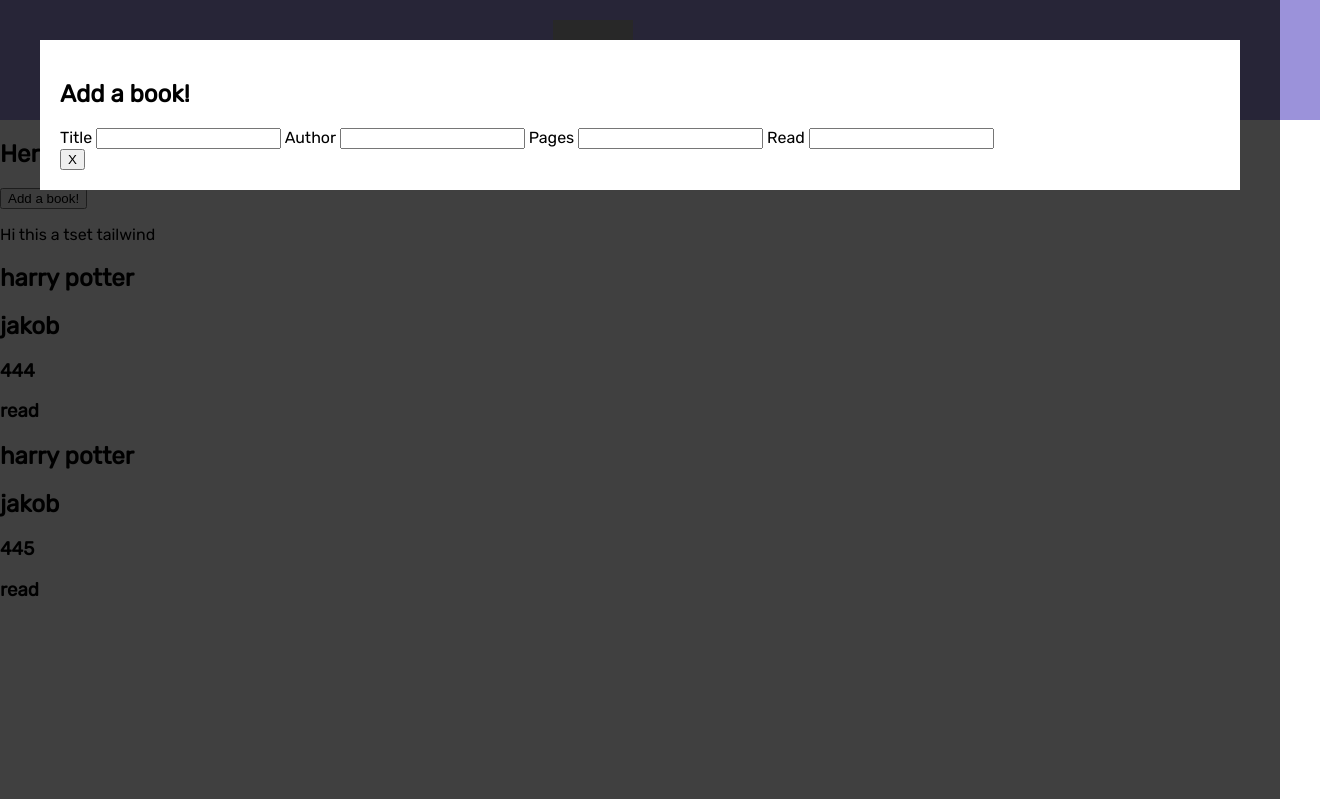
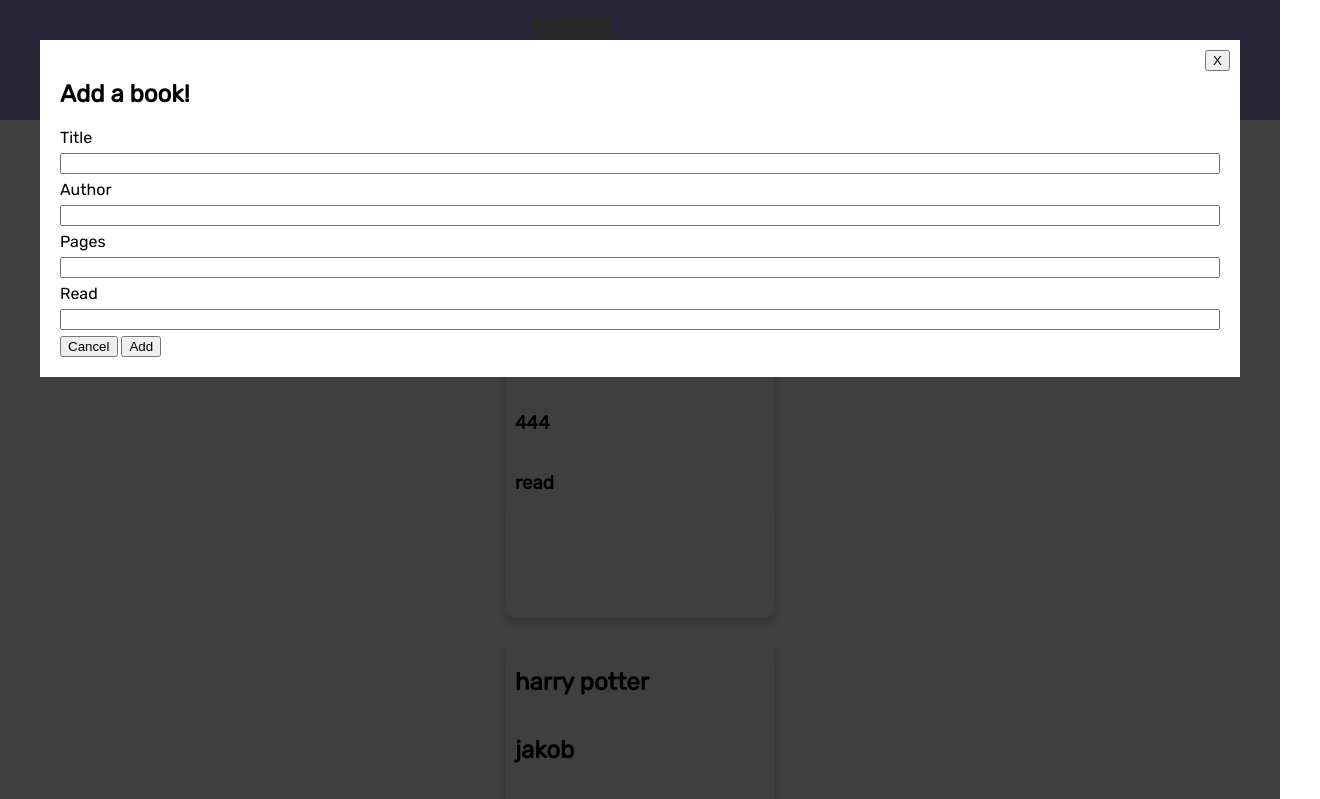
Before and after one commit to shavinski/odinLibrary, a plain HTML site: page index.html in a window 1280 px wide. Both pictures are taken after a click on the button "Add a book!". Shown: the top 799 px of the page, 1320 px wide, since content can reach past the window. Drawn offline with Linux system fonts and the light colour scheme; grey boxes are pictures that could not be loaded; a web font is replaced by a local one.

Commit message:
Refactor all files
Get rid of tailwind styling
Redo the CSS styling, vanilla only

```diff
--- a/index.html
+++ b/index.html
@@ -18,26 +18,30 @@
         </nav>
     </header>
 
-    <section class="flex flex-col justify-center items-center">
-        <h2 class="text-2xl mt-5">Here is your current library!</h2>
-        <button data-modal="modal-one" id="add-book" class="bg-gray-300 w-28 h-10 m-4 rounded-full">Add a book!</button>
-
-        <p class="text-2xl ">Hi this a tset tailwind</p>
+    <section class="main">
+        <h2>Here is your current library!</h2>
+        <button data-modal="modal-one" id="add-book">Add a book!</button>
 
         <div id="modal-form" class="jw-modal">
             <div class="jw-modal-body">
-                <h2 class="text-2xl">Add a book!</h2>
-                <form action="/" class="book-form flex flex-col">
+                <div class="exit-button">
+                    <button id="close-form">X</button>
+                </div>
+                <h2>Add a book!</h2>
+                <form action="/" class="book-form">
                     <label for="title">Title</label>
-                    <input type="text" class="block mb-2 text-sm font-medium text-gray-900 dark:text-white">
+                    <input type="text">
                     <label for="author">Author</label>
                     <input type="text">
                     <label for="pages">Pages</label>
                     <input type="text">
                     <label for="read">Read</label>
                     <input type="text">
+                    <div class="buttons-container">
+                        <button>Cancel</button>
+                        <button>Add</button>
+                    </div>
                 </form>
-                <button id="close-form">X</button>
             </div>
         </div>
 
--- a/script.js
+++ b/script.js
@@ -43,7 +43,7 @@ function displayBooks() {
 
     for (let i = 0; i < userLibrary.length; i++) {
         const bookCard = document.createElement('div');
-        bookCard.className = "book-card flex flex-col justify-center items-center rounded-lg mt-5 bg-green-200 w-80 h-44";
+        bookCard.className = "book-card";
 
         const bookTitle = document.createElement('h2');
         bookTitle.textContent = userLibrary[i].title;
--- a/style.css
+++ b/style.css
@@ -6,18 +6,17 @@ body {
     padding: 0;
 }
 
-/* Header/Nav STYLES
+/* HEADER/NAV STYLES
 -------------------------------*/
 header {
     background-color: rgb(155, 146, 218);
-    width: 100vw;
-    padding: 20px;
 }
 
 nav>div {
     display: flex;
     justify-content: center;
     align-items: center;
+    height: 15vh;
 }
 
 nav>div>img {
@@ -25,6 +24,63 @@ nav>div>img {
     height: 80px;
 }
 
+/* MAIN BODY STYLES
+-------------------------------*/
+.main {
+    display: flex;
+    flex-direction: column;
+    justify-content: center;
+    align-items: center;
+    /* padding: 20px; */
+}
+
+#add-book {
+    font-weight: 900;
+    border: 2px;
+    border-radius: 10px;
+    background-color: rgb(230, 230, 250);
+    margin-bottom: 20px;
+    height: 40px;
+    width: 100px;
+}
+
+#add-book:hover {
+    scale: 1.05;
+    cursor: pointer;
+}
+
+/* MAIN - FORM STYLES
+--------------*/
+.book-form {
+    display: flex;
+    flex-direction: column;
+    gap: 6px;
+}
+
+.exit-button {
+    position: absolute;
+    right: 50px;
+    top: 50px;
+}
+
+
+/* MAIN - BOOK CONTAINER/CARDS STYLES
+--------------*/
+#books-container {
+    display: grid;
+    gap: 20px;
+}
+
+.book-card {
+    display: flex;
+    flex-direction: column;
+    background-color: rgb(251, 251, 251);
+    border-radius: 10px;
+    box-shadow: 0 5px 8px rgb(199, 199, 199);
+    padding: 10px;
+    width: 250px;
+    height: 350px;
+}
 
 /* MODAL STYLES
 -------------------------------*/
```
